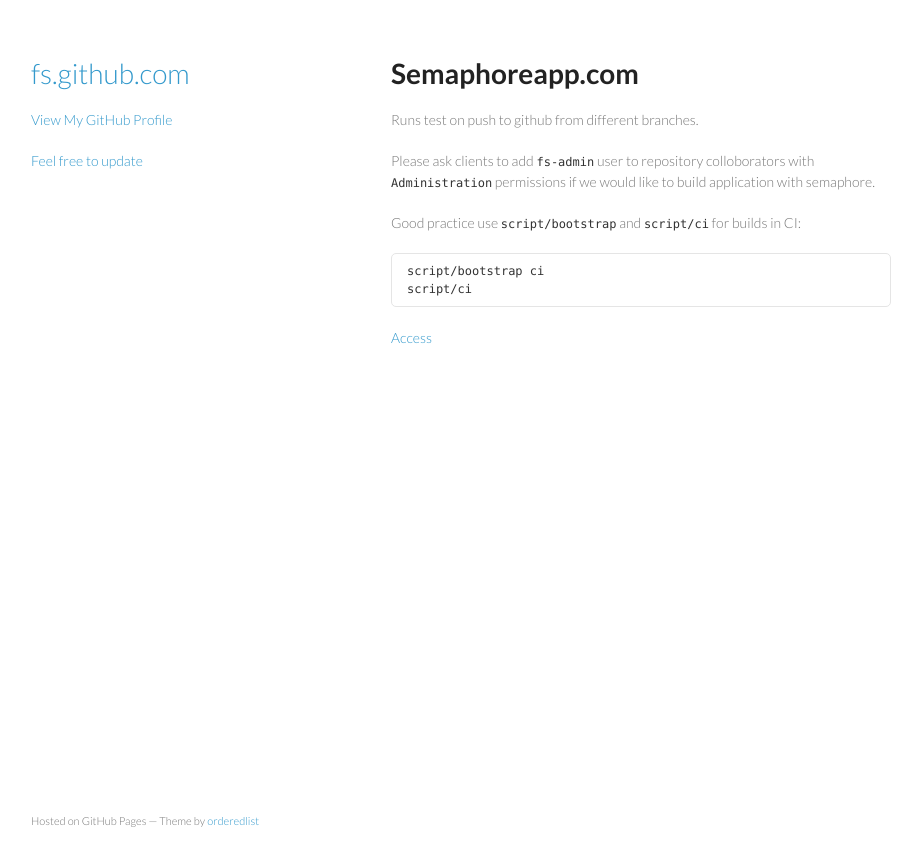
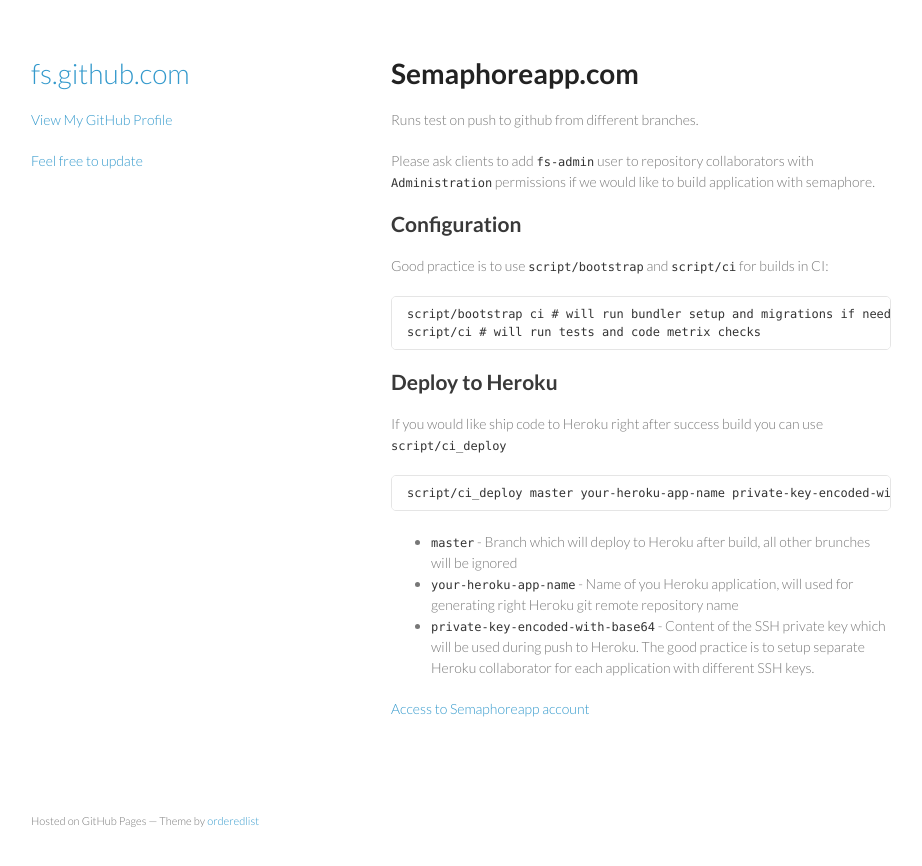
Before and after one commit to mike-burns/fs.github.com, a Jekyll site: the page built from ci-semaphoreapp.md, in a window 1280 px wide. Shown: the top 866 px of the page, without its empty margins (179-1101 px from the left). Built offline with Jekyll 4.4.1, drawn with Linux system fonts in a browser that asks for light colours.

Commit message:
Update semaphoreapp usage page

```diff
--- a/ci-semaphoreapp.md
+++ b/ci-semaphoreapp.md
@@ -2,18 +2,29 @@
 layout: default
 ---
 
-Semaphoreapp.com
-================
+# Semaphoreapp.com
+
 
 Runs test on push to github from different branches.
 
-Please ask clients to add `fs-admin` user to repository colloborators with `Administration` permissions
+Please ask clients to add `fs-admin` user to repository collaborators with `Administration` permissions
 if we would like to build application with semaphore.
 
-Good practice use [`script/bootstrap`](https://github.com/fs/rails3-base/blob/develop/script/bootstrap)
-and [`script/ci`](https://github.com/fs/rails3-base/blob/develop/script/ci) for builds in CI:
+## Configuration
 
-    script/bootstrap ci
-    script/ci
+Good practice is to use [`script/bootstrap`](https://github.com/fs/rails3-base/blob/develop/script/bootstrap) and  [`script/ci`](https://github.com/fs/rails3-base/blob/develop/script/ci) for builds in CI:
 
-[Access](https://flatstack.basecamphq.com/W5010754)
+    script/bootstrap ci # will run bundler setup and migrations if needed it
+    script/ci # will run tests and code metrix checks
+
+## Deploy to Heroku
+
+If you would like ship code to Heroku right after success build you can use [`script/ci_deploy`](https://github.com/fs/rails3-base/blob/develop/script/ci_deploy)
+
+    script/ci_deploy master your-heroku-app-name private-key-encoded-with-base64
+
+* `master` - Branch which will deploy to Heroku after build, all other brunches will be ignored
+* `your-heroku-app-name` - Name of you Heroku application, will used for generating right Heroku git remote repository name
+* `private-key-encoded-with-base64` - Content of the SSH private key which will be used during push to Heroku. The good practice is to setup separate Heroku collaborator for each application with different SSH keys.
+
+[Access to Semaphoreapp account](https://flatstack.basecamphq.com/W5010754)
```
